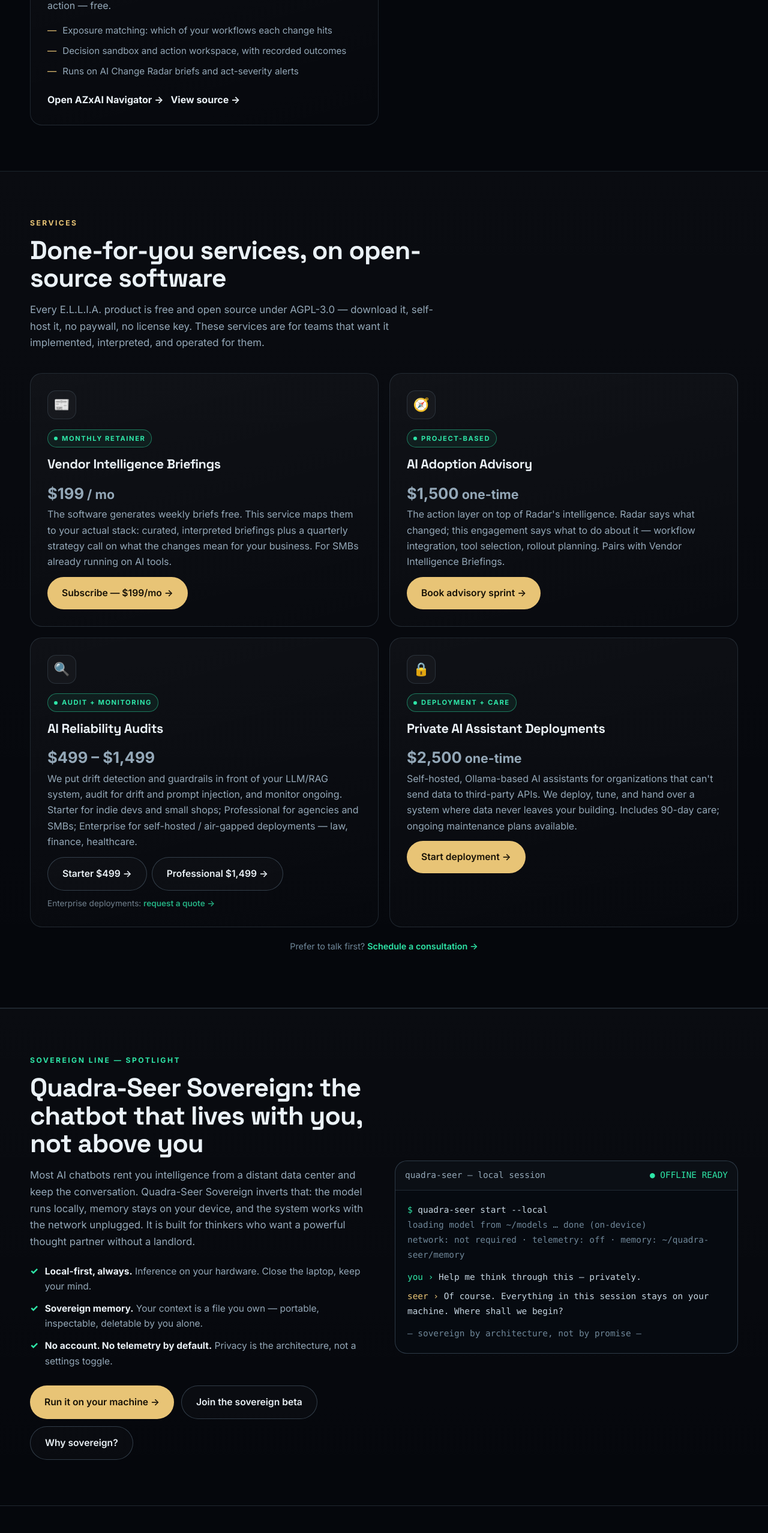
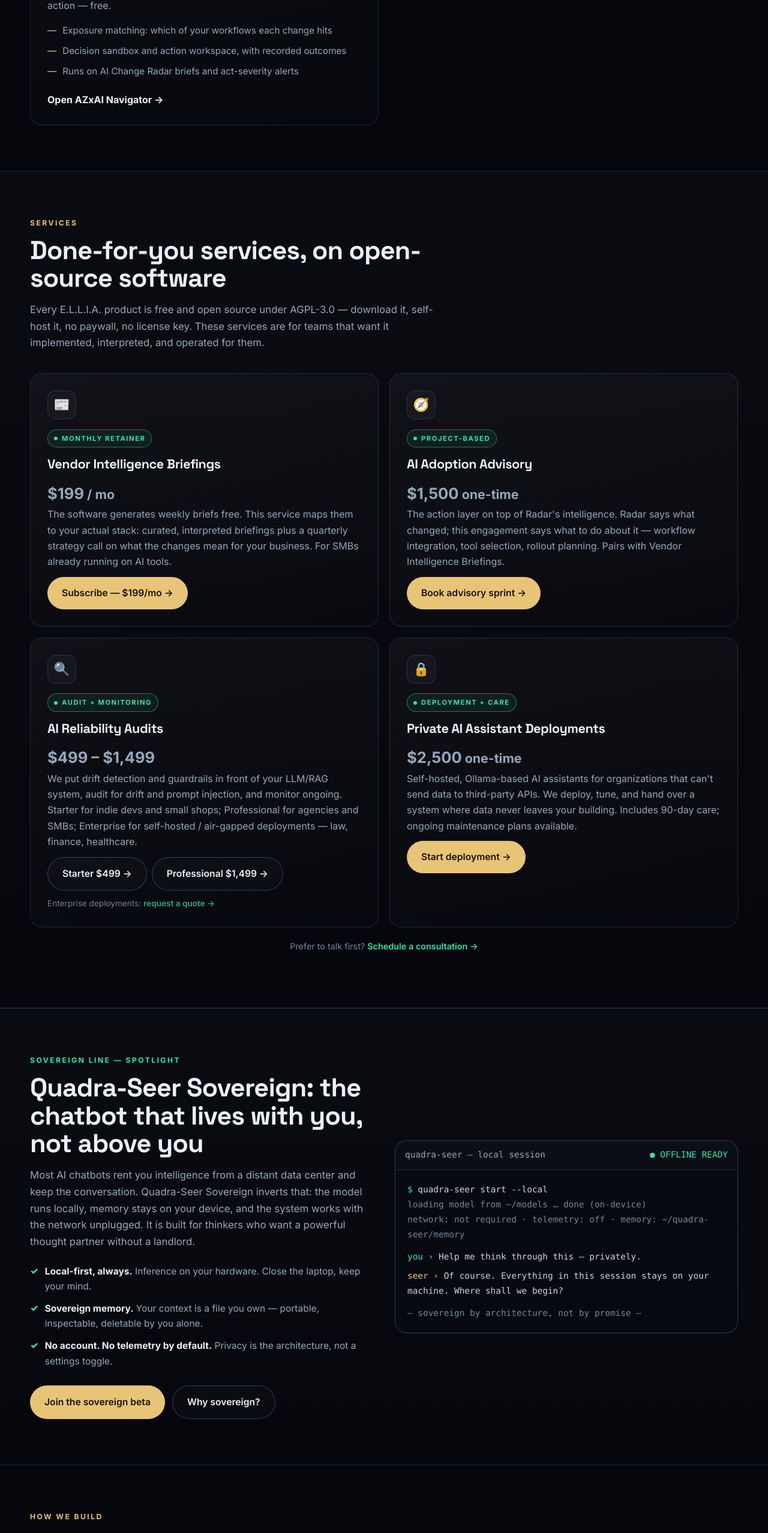
Before and after one commit to anthonyrenecastro-create/axiom-zeta-innovations, a Next.js app: page / in a window 1280 px wide. Shown: the part 4296-6852 px from the top of the page at 60% size. Built offline with nearby package versions, Linux system fonts and the light colour scheme.

Commit message:
Sweep dead source links: Sovereign + Navigator repos are private
Removes the AZxAI Navigator 'View source' link and the Quadra-Seer
Sovereign 'Run it on your machine' button; both pointed at repos that are
now private under the axiomzeta org (404 for visitors).

```diff
--- a/app/page.tsx
+++ b/app/page.tsx
@@ -311,9 +311,6 @@
               <a href={NAVIGATOR_URL} target="_blank" rel="noreferrer" className="card-cta">
                 Open AZxAI Navigator →
               </a>
-              <a href="https://github.com/E-L-L-I-A-Tech-Collaboration/azxai-navigator" target="_blank" rel="noreferrer" className="card-cta" style={{ marginLeft: 12 }}>
-                View source →
-              </a>
             </article>
           </div>
 
@@ -432,10 +429,7 @@
               <li><span><strong style={{ color: "var(--text)" }}>No account. No telemetry by default.</strong> Privacy is the architecture, not a settings toggle.</span></li>
             </ul>
             <div style={{ display: "flex", gap: 12, flexWrap: "wrap", marginTop: 28 }}>
-              <a href="https://github.com/E-L-L-I-A-Tech-Collaboration/quadra-seer-equalibra-sovereign" target="_blank" rel="noreferrer" className="button-gold">
-                Run it on your machine →
-              </a>
-              <a href="mailto:anthony.castro@axiomzetainnovations.org?subject=Quadra-Seer%20Sovereign%20—%20beta%20interest" className="button-ghost">
+              <a href="mailto:anthony.castro@axiomzetainnovations.org?subject=Quadra-Seer%20Sovereign%20—%20beta%20interest" className="button-gold">
                 Join the sovereign beta
               </a>
               <Link href="#principles" className="button-ghost">Why sovereign?</Link>
```
